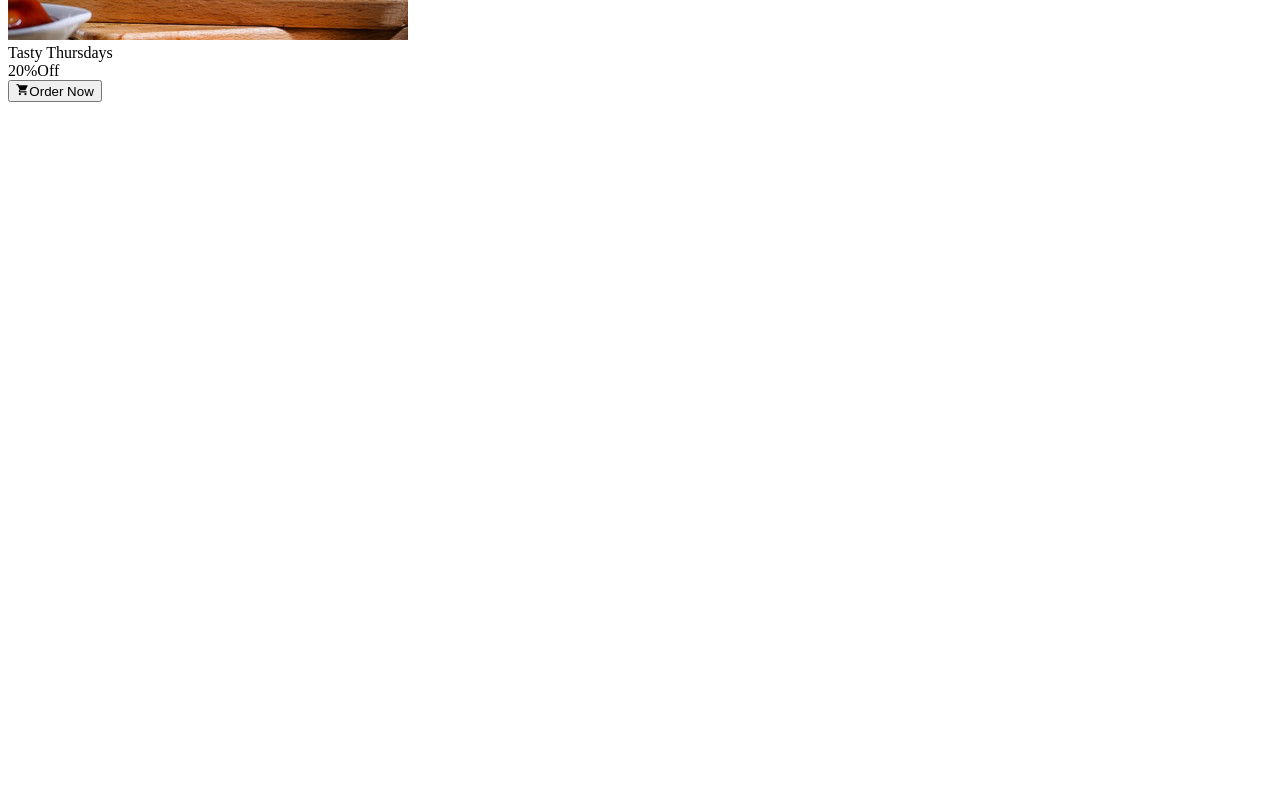
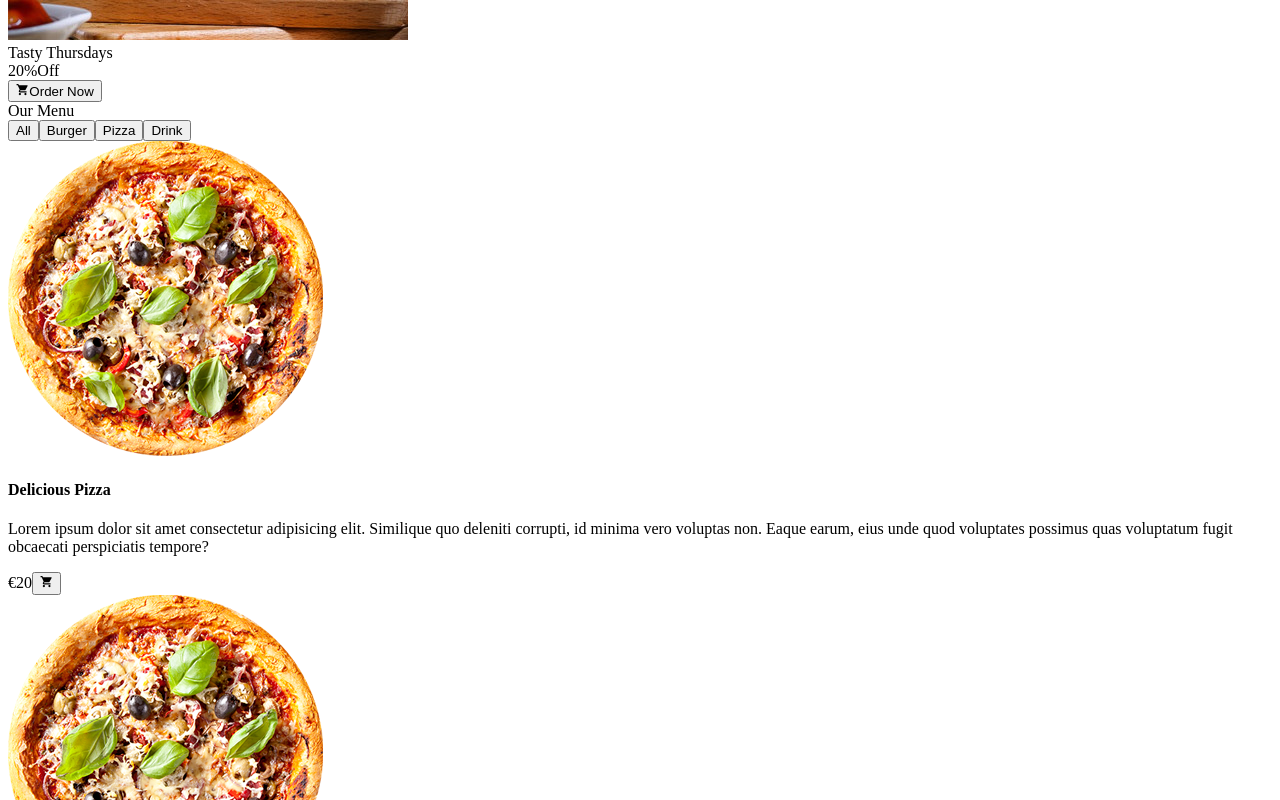
Before and after one commit to rizvan555/Food-Order-App, a Next.js app: page / in a window 1280 px wide. Shown: the part 2980-3780 px from the top of the page. Before the commit the page ends 3090 px from the top, so only its background shows below. Built offline with nearby package versions, Linux system fonts and the light colour scheme.

Commit message:
menu component created

```diff
--- /dev/null
+++ b/pages/components/products/MenuItem.jsx
@@ -0,0 +1,32 @@
+import Image from "next/image";
+import f3 from "../resource/Images/f3.png";
+import { MdShoppingCart } from "react-icons/md";
+
+const MenuItem = () => {
+  return (
+    <div className=" bg-secondary rounded-3xl">
+      <div className="w-full bg-[#f1f2f3] rounded-bl-[46px] rounded-tl-2xl rounded-tr-2xl">
+        <div className=" relative w-36 h-36 p-5 mx-auto ">
+          <Image src={f3} alt="" className=" hover:scale-105 transition-all" />
+        </div>
+      </div>
+      <div className=" text-white md:w-[30vw] sm:w-[20vw] w-[70vw] p-4">
+        <h4 className=" font-bold mb-4">Delicious Pizza</h4>
+        <p className=" text-xs md:w-[22vw] sm:w-[30vw]">
+          Lorem ipsum dolor sit amet consectetur adipisicing elit. Similique quo
+          deleniti corrupti, id minima vero voluptas non. Eaque earum, eius unde
+          quod voluptates possimus quas voluptatum fugit obcaecati perspiciatis
+          tempore?
+        </p>
+        <div className=" flex items-center justify-between p-4 2xl:w-[18vw] md:w-[24vw] sm:w-[40vw] w-[80vw]">
+          <span>€20</span>
+          <button className=" btn-primary !w-10 !h-10 !rounded-full !p-0 grid place-content-center">
+            <MdShoppingCart />
+          </button>
+        </div>
+      </div>
+    </div>
+  );
+};
+
+export default MenuItem;
--- /dev/null
+++ b/pages/components/products/MenuWrapper.jsx
@@ -0,0 +1,27 @@
+import Title from "../resource/Title";
+import MenuItem from "./MenuItem";
+
+const MenuWrapper = () => {
+  return (
+    <div className=" container mx-auto mb-16">
+      <div className="flex flex-col items-center mb-[70px]">
+        <Title className="text-[40px]">Our Menu</Title>
+        <div className=" mt-10">
+          <button className="px-6 py-2 bg-secondary rounded-3xl text-white">
+            All
+          </button>
+          <button className="px-6 py-2  rounded-3xl">Burger</button>
+          <button className="px-6 py-2  rounded-3xl">Pizza</button>
+          <button className="px-6 py-2  rounded-3xl">Drink</button>
+        </div>
+      </div>
+      <div className="mt-8 grid md:grid-cols-3 sm:grid-cols-2 grid-cols-1 gap-5">
+        <MenuItem />
+        <MenuItem />
+        <MenuItem />
+      </div>
+    </div>
+  );
+};
+
+export default MenuWrapper;
--- a/pages/home/index.jsx
+++ b/pages/home/index.jsx
@@ -1,3 +1,4 @@
+import MenuWrapper from "../components/products/MenuWrapper";
 import Campaigns from "../components/resource/Campaigns";
 import Carousel from "../components/resource/carousel";
 
@@ -6,6 +7,7 @@ const Index = () => {
     <div>
       <Carousel />
       <Campaigns />
+      <MenuWrapper />
     </div>
   );
 };
```
